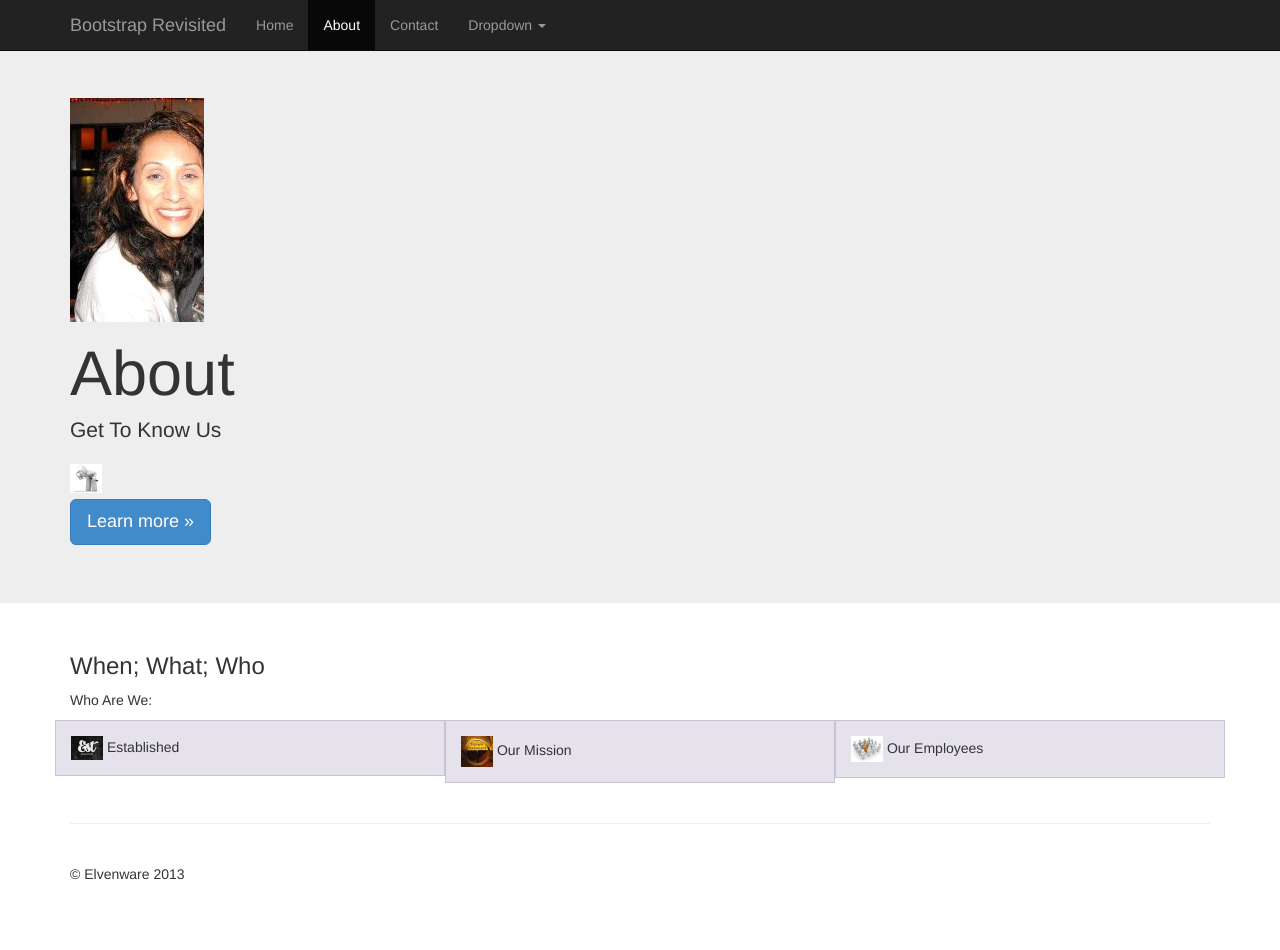
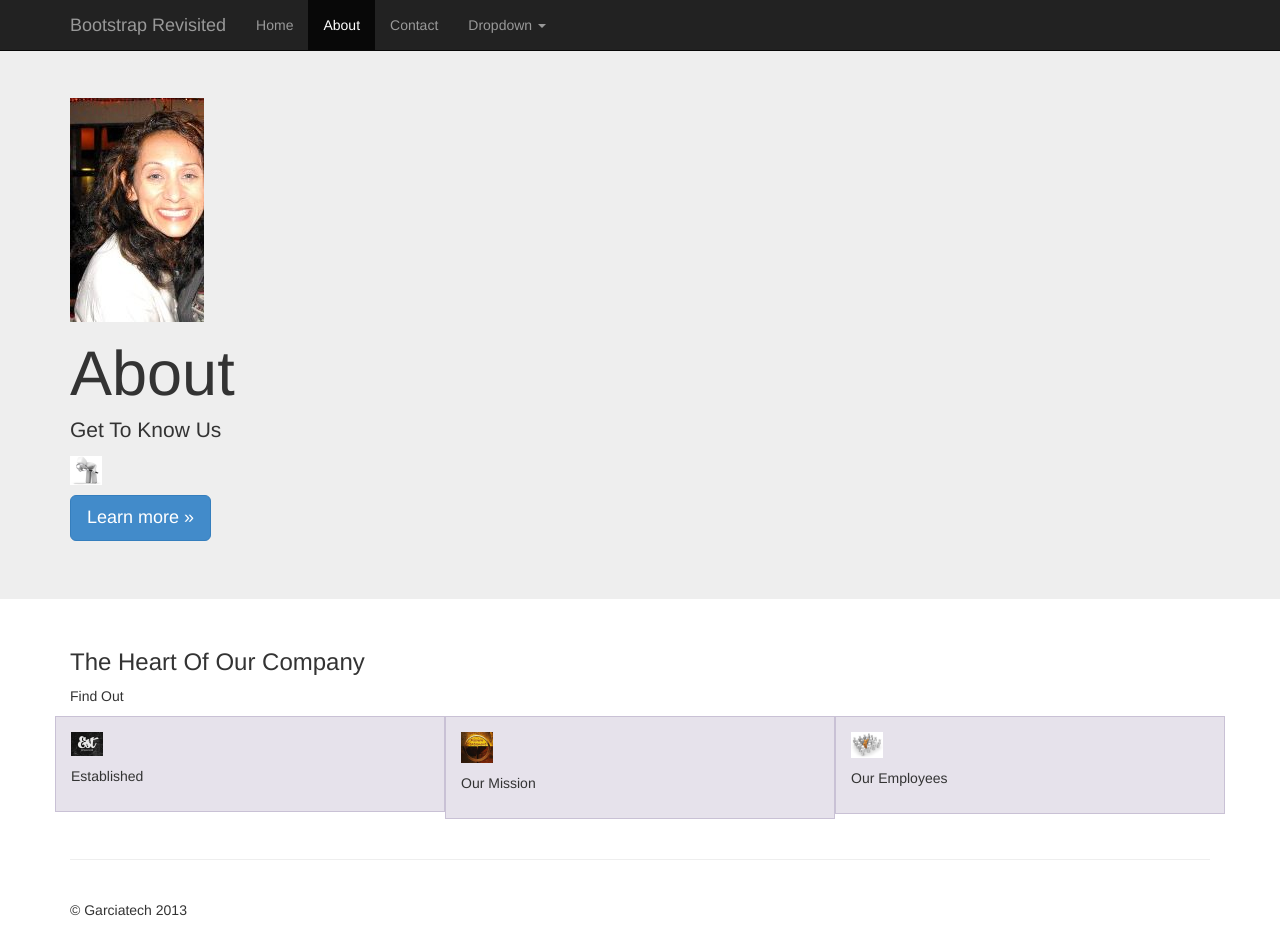
Before and after one commit to JaxG41/PROG270-Garcia, a plain HTML site: page Week05-Bootstrap/About.html in a window 1280 px wide. Before the commit the page ends 914 px from the top, so only its background shows below. Drawn offline with nearby package versions, Linux system fonts and the light colour scheme.

Commit message:
Updates for Week 05 Assignment

```diff
--- a/Week05-Bootstrap/About.html
+++ b/Week05-Bootstrap/About.html
@@ -5,10 +5,10 @@
 	<meta charset="utf-8">
 	<meta name="viewport" content="width=device-width, initial-scale=1.0">
 	<meta name="description" content="Boot Strap Demo">
-	<meta name="author" content="Charlie Calvert">
-	<link rel="shortcut icon" href="favicon.png">
+	<meta name="author" content="Jax Garcia">
+	<link rel="shortcut icon" href="images/pinkboot.png">
 
-	<title>A Bootstrap Demo</title>
+	<title>A Bootstrap Week05</title>
 
 	<!-- Bootstrap core CSS -->
 	<link href="index.css" rel="stylesheet">
@@ -61,24 +61,24 @@
             <img src="images/avatar.jpg" />
 			<h1>About</h1>
 			<p>Get To Know Us</p>
-			<img src="images/learn_more.png" alt="learn more">
+			<p><img src="images/learn_more.png" alt="Learn More" title="Learn More" /></p>
 			<p><a class="btn btn-primary btn-lg">Learn more &raquo;</a></p>
 		</div>
 	</div>
 
 	<div class="container">
-		<h3>When; What; Who</h3>
-		<p>Who Are We:</p>
+		<h3>The Heart Of Our Company</h3>
+		<p>Find Out</p>
 		<div class="row">
-			<div class="col-md-4"><img src="images/est.png" alt="established"> Established</div>
-			<div class="col-md-4"><img src="images/mission_statement.png" alt="mission_statement"> Our Mission</div>
-			<div class="col-md-4"><img src="images/employees.png" alt="employees"> Our Employees</div>
+			<div class="col-md-4"><p><img src="images/est.png" alt="Established Logo" title="Established" /></p><p>Established</p></div>
+			<div class="col-md-4"><p><img src="images/mission_statement.png" alt="Mission Statement" title="Our Mission" /></p><p>Our Mission</p></div>
+			<div class="col-md-4"><p><img src="images/employees.png" alt="Employees" title="Our Employees" /></p><p>Our Employees</p></div>
 		</div>
 
 		<hr>
 
 		<footer>
-			<p>&copy; Elvenware 2013</p>
+			<p>&copy; Garciatech 2013</p>
 		</footer>
 	</div> <!-- /container -->
 
```
Also changed, not shown: Week05-Bootstrap/Contact.html (+9 -9 lines), Week05-Bootstrap/index.html (+6 -6 lines).
